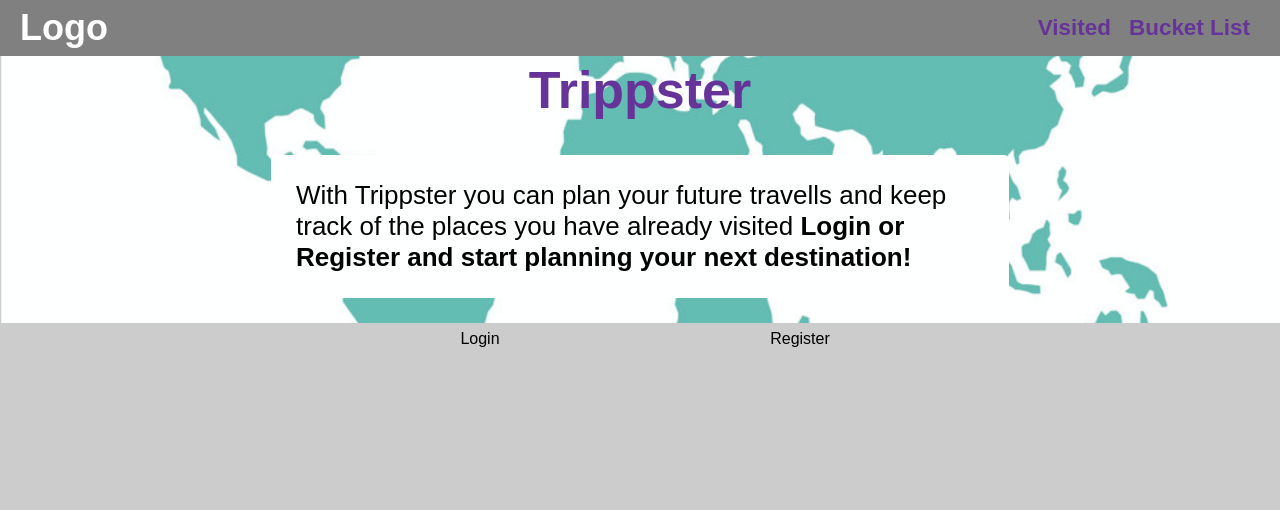
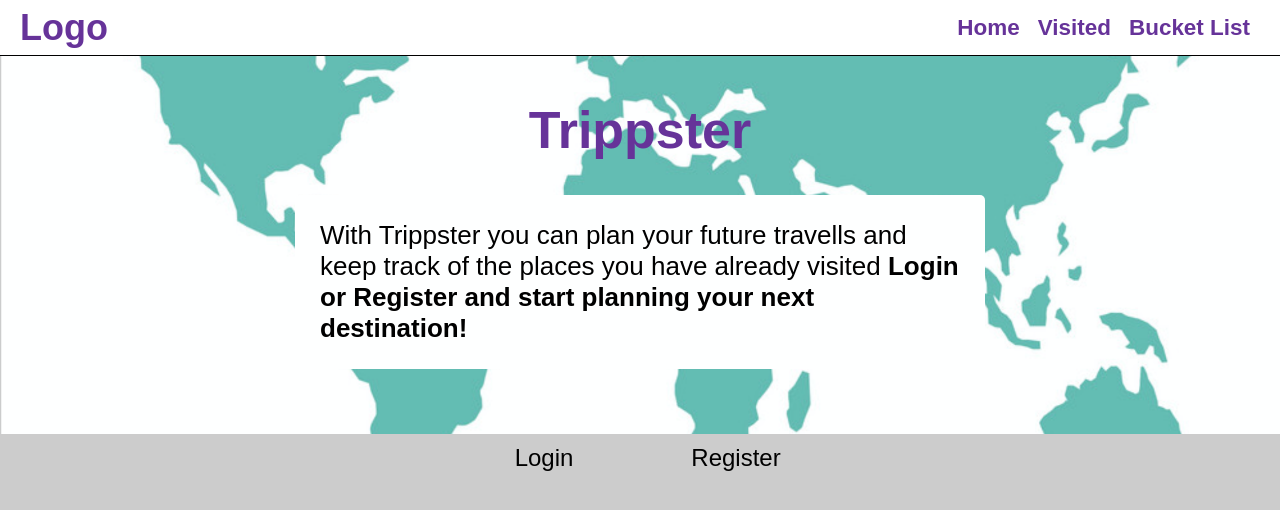
Before and after one commit to Kitsunechin/search-for-country-to-visit-casptone-client, a React (Create React App) app: page / in a window 1280 px wide. Shown: the top 510 px of the page. Built offline with nearby package versions, Linux system fonts and the light colour scheme; no server answers.

Commit message:
context updated

```diff
--- a/src/App.js
+++ b/src/App.js
@@ -94,7 +94,8 @@ render() {
     addNote: this.addNote,
     deleteNote: this.handleDeleteNote,
     addErrorNotes: this.addErrorNotes,
-    notesError: this.notesError
+    notesError: this.notesError,
+    drawerToggleButton: this.drawerToggleButton,
   }
   console.log(contextValue)
 
@@ -108,7 +109,7 @@ render() {
   return (
     <AppContext.Provider value={contextValue}>
     <div style={{height:'100%'}} className="App">
-      <Navigation drawerClickHandler = {this.drawerToggleButton}/>
+      <Navigation />
       <SideDrawer show={this.state.sideDrawerOpen}/>
       {backdrop}
       <main className='Main-view'>
--- a/src/AppContext.js
+++ b/src/AppContext.js
@@ -7,6 +7,7 @@ const AppContext = React.createContext ({
     addFolder: () => {},
     addNote: () => {},
     deleteNote: () => {},
+    drawerToggleButton: () =>{},
 })
 
 export default AppContext;
--- a/src/DrawerToggleButton.css
+++ b/src/DrawerToggleButton.css
@@ -19,5 +19,5 @@
 .toggle-button_line {
     width: 30px;
     height: 2px;
-    background: white;
+    background: rebeccapurple;
 }
--- a/src/DrawerToggleButton.js
+++ b/src/DrawerToggleButton.js
@@ -1,13 +1,18 @@
 import React from 'react'
+import AppContext from './AppContext';
 
 import './DrawerToggleButton.css'
 
-const DrawerToggleButton = props => (
-    <button className="toggle-button" onClick={props.click}>
-        <div className="toggle-button_line"></div>
-        <div className="toggle-button_line"></div>
-        <div className="toggle-button_line"></div>
-    </button>
-)
+class DrawerToggleButton extends React.Component {
+    static contextType = AppContext
+    render(){
+        return(
+            <button className="toggle-button" onClick={this.context.drawerToggleButton}>
+                <div className="toggle-button_line"></div>
+                <div className="toggle-button_line"></div>
+                <div className="toggle-button_line"></div>
+            </button>
+    )
+}   }
 
 export default DrawerToggleButton
--- a/src/Header.css
+++ b/src/Header.css
@@ -24,3 +24,9 @@ h1 {
     background-size: cover;
     padding: 25px
 }
+
+@media (min-width: 696px) {
+    .App-header {
+        padding: 65px;
+    }
+}
--- a/src/LandingPage.css
+++ b/src/LandingPage.css
@@ -46,3 +46,20 @@
 .inner-container {
     padding-bottom: 50px;
 }
+
+.main-box {
+    font-size: 1.5rem;
+}
+
+button, input {
+    font-size: 1rem;
+}
+
+@media (min-width: 696px) {
+    .box-container {
+        width: 30%;
+    }
+    .box-controller {
+        width: 30%
+    }
+}
--- a/src/Navigation.css
+++ b/src/Navigation.css
@@ -22,13 +22,14 @@
 .toolbar {
     position: fixed;
     width: 100%;
-    background: gray;
+    background: white;
     height: 56px;
     padding: 20px;
+    border-bottom: 1px solid black;
 }
 
 .nav_logo {
-    color: white;
+    color: rebeccapurple;
     text-decoration: none;
     font-size: 1.5rem;
     margin-left: 1rem
--- a/src/Navigation.js
+++ b/src/Navigation.js
@@ -15,6 +15,7 @@ const Navigation = (props) => (
                 <Link className='nav_logo'to='/'><h2>Logo</h2></Link>
             <div className='spacer'></div>
             <div className='nav'>
+                <NavLink className='nav-link' to='/'><h3>Home</h3></NavLink>
                 <NavLink className='nav-link' to='/visited'><h3>Visited</h3></NavLink>
                 <NavLink className='nav-link' to='/bucket-list'><h3>Bucket List</h3></NavLink>
             </div>
--- a/src/SideDrawer.js
+++ b/src/SideDrawer.js
@@ -11,6 +11,7 @@ const SideDrawer = props => {
     return(
     <nav className={drawerClasses}>
         <div className='menu-list'>
+        <NavLink className='nav-link' to='/'><h3>Home</h3></NavLink>
         <NavLink className='nav-link' to='/visited'><h3>Visited</h3></NavLink>
         <NavLink className='nav-link' to='/bucket-list'><h3>Bucket List</h3></NavLink>
         </div>
```
